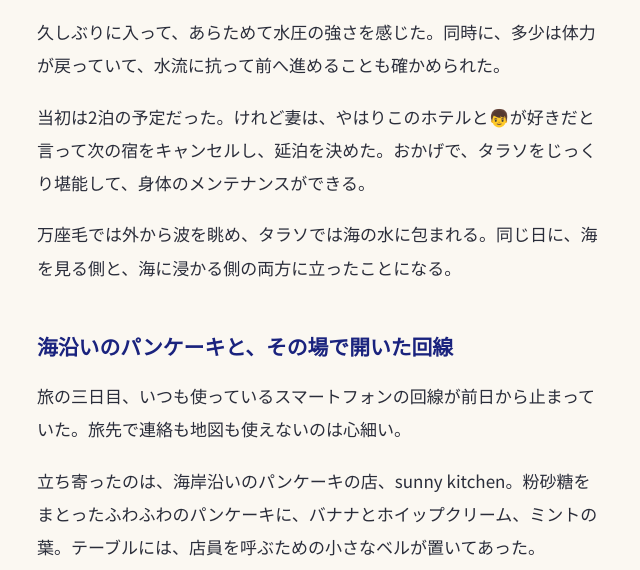
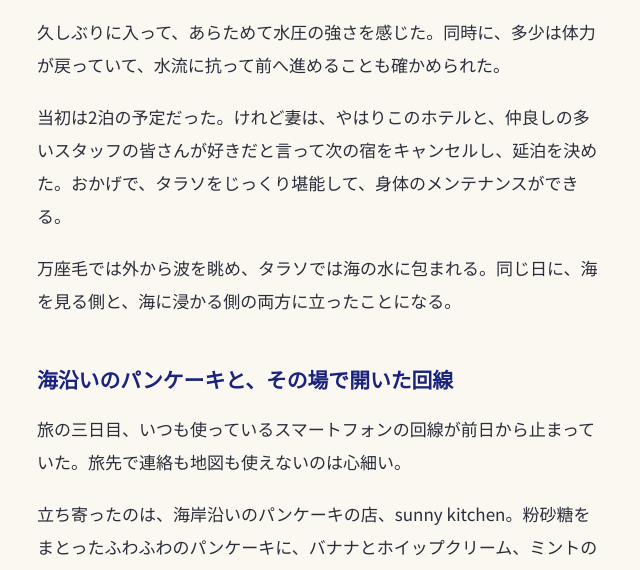
Before and after one commit to ROBERTOHOSHINO/dunksoft-notes, a plain HTML site: page html-notes-toward-the-sea.html in a window 1280 px wide. Shown: the part 5609-6179 px from the top of the page, without its empty margins (319-959 px from the left). Drawn offline with Linux system fonts and the light colour scheme.

Commit message:
notes: update html-notes-toward-the-sea.html

```diff
--- a/html-notes-toward-the-sea.html
+++ b/html-notes-toward-the-sea.html
@@ -163,7 +163,7 @@ footer{margin-top:3.5rem;padding:2rem 0 3rem;border-top:1px solid var(--rule)}
   <p>夕方、宿のテラスクラブに着いた。コロナ禍のころ、ブセナテラスの支配人UEMRさんが「運動や健康に関心がある星野さんなら」と勧めてくれたホテルだ。Wellbeingをテーマに、食事はヘルシーで、身体を整えるプログラムも多い。</p>
   <p>当時の私は、診断から始まり、早朝のウォーキングやジムとともに、すっかりタラソテラピーにはまった。海水の大きなプールは15のセクションに分かれ、それぞれの場所で、ものすごく強い水圧があちこちをマッサージしてくれる。腰痛持ちで、アトピー性皮膚炎もある私にはぴったりだった。朝、夕方、晩と一日に三回入ったこともある。一回はだいたい40〜60分。ドライサウナやハマムも使える。</p>
   <p>久しぶりに入って、あらためて水圧の強さを感じた。同時に、多少は体力が戻っていて、水流に抗って前へ進めることも確かめられた。</p>
-  <p>当初は2泊の予定だった。けれど妻は、やはりこのホテルと👦が好きだと言って次の宿をキャンセルし、延泊を決めた。おかげで、タラソをじっくり堪能して、身体のメンテナンスができる。</p>
+  <p>当初は2泊の予定だった。けれど妻は、やはりこのホテルと、仲良しの多いスタッフの皆さんが好きだと言って次の宿をキャンセルし、延泊を決めた。おかげで、タラソをじっくり堪能して、身体のメンテナンスができる。</p>
   <p>万座毛では外から波を眺め、タラソでは海の水に包まれる。同じ日に、海を見る側と、海に浸かる側の両方に立ったことになる。</p>
 
   <h2>海沿いのパンケーキと、その場で開いた回線</h2>
```
